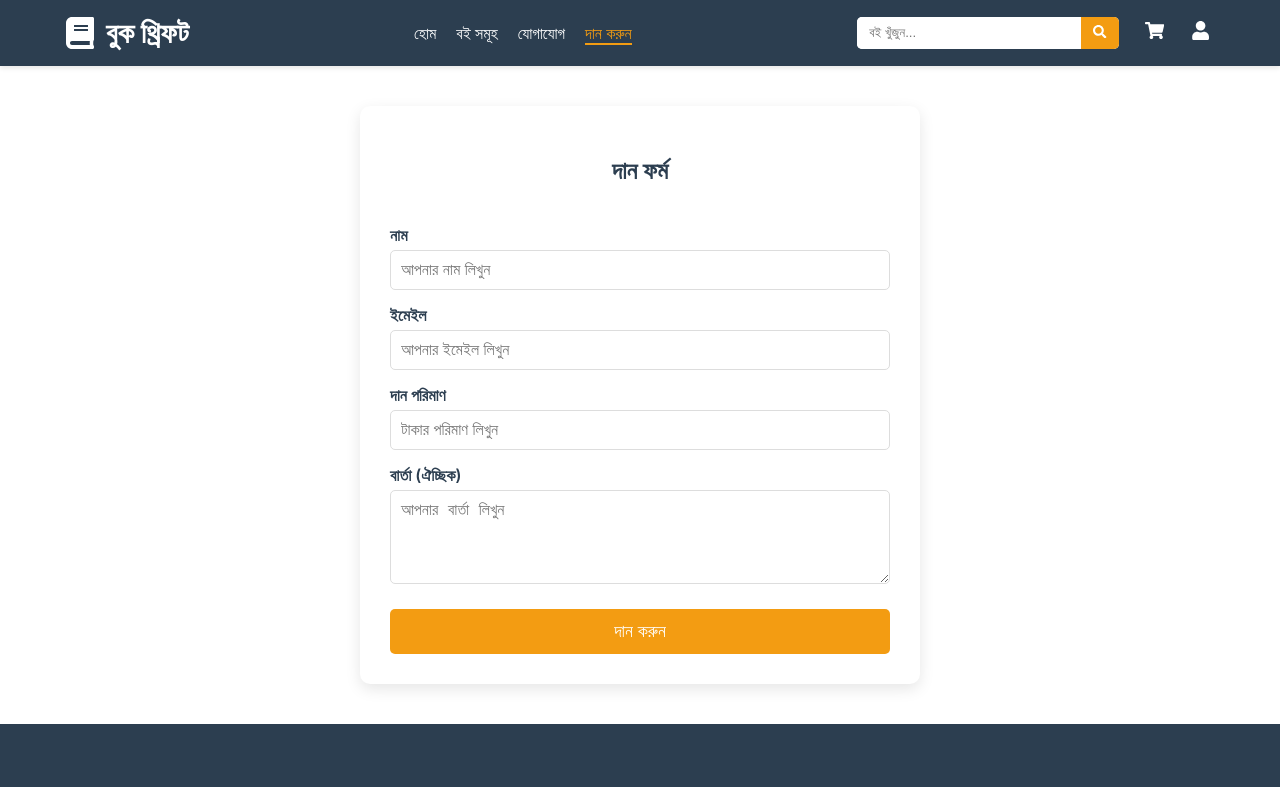
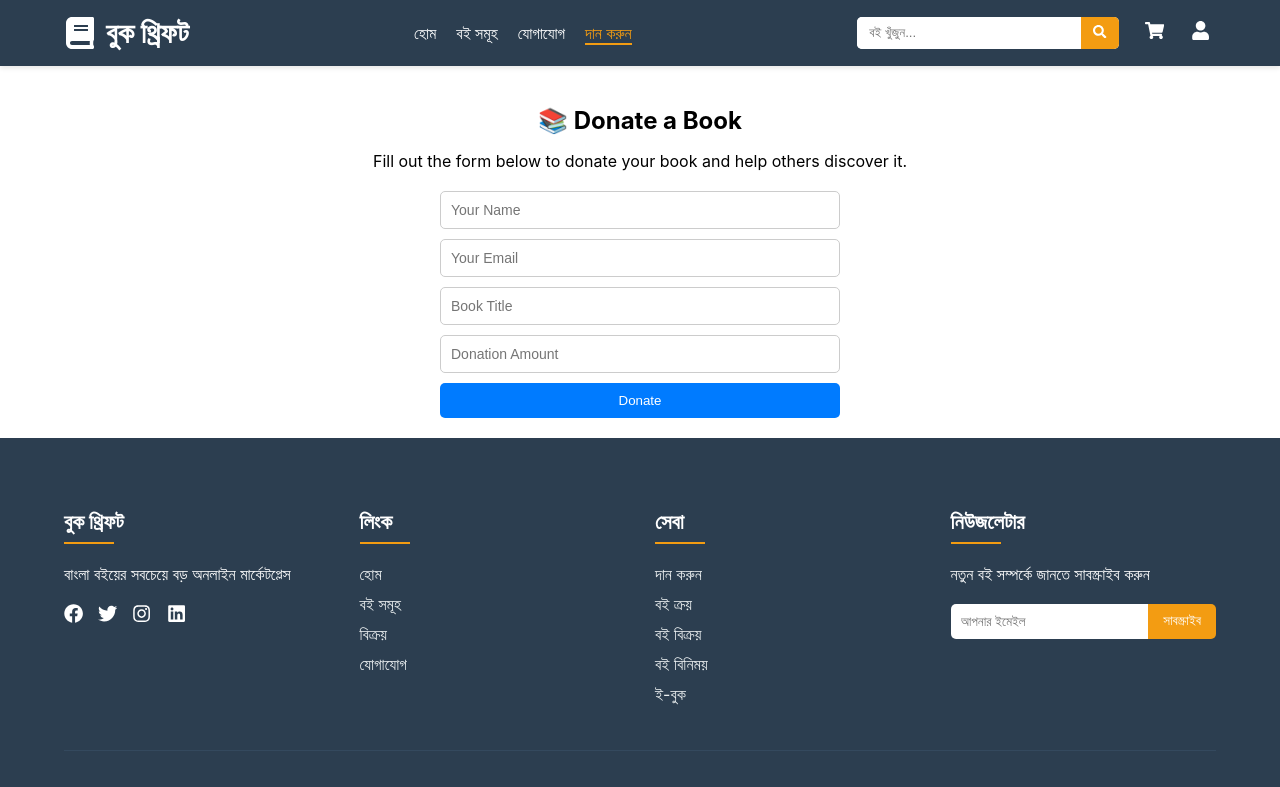
Before and after one commit to sucksatcse/bookthriftnew, a React (Create React App) app in the folder bookthrift/: page /donation in a window 1280 px wide. Shown: the top 787 px of the page. Built offline with nearby package versions, Linux system fonts and the light colour scheme.

Commit message:
donationform done

```diff
--- a/bookthrift/package.json
+++ b/bookthrift/package.json
@@ -7,6 +7,12 @@
     "@testing-library/jest-dom": "^6.6.3",
     "@testing-library/react": "^16.3.0",
     "@testing-library/user-event": "^13.5.0",
+    "axios": "^1.11.0",
+    "cors": "^2.8.5",
+    "dotenv": "^17.2.1",
+    "express": "^5.1.0",
+    "mongoose": "^8.18.0",
+    "morgan": "^1.10.1",
     "react": "^19.1.0",
     "react-dom": "^19.1.0",
     "react-icons": "^5.5.0",
--- a/bookthrift/src/components/DonationForm/DonationForm.js
+++ b/bookthrift/src/components/DonationForm/DonationForm.js
@@ -1,78 +1,107 @@
-import React, { useState } from 'react';
-import styles from './DonationForm.module.css';
+import React, { useState } from "react";
+import API from "../../services/api";
 
-const DonationForm = () => {
+const DonationForm = ({ onSuccess }) => {
   const [formData, setFormData] = useState({
-    name: '',
-    email: '',
-    amount: '',
-    message: ''
+    name: "",
+    email: "",
+    bookTitle: "",
+    amount: "", // added amount field
   });
 
-  const handleChange = e => {
-    const { name, value } = e.target;
-    setFormData(prev => ({ ...prev, [name]: value }));
+  const handleChange = (e) => {
+    setFormData({ ...formData, [e.target.name]: e.target.value });
   };
 
-  const handleSubmit = e => {
+  const handleSubmit = async (e) => {
     e.preventDefault();
-    // For now, just alert the data
-    alert(`Thank you, ${formData.name}, for your donation of ${formData.amount} টাকা!`);
-    // Reset form
-    setFormData({ name: '', email: '', amount: '', message: '' });
+
+    if (!formData.amount || isNaN(formData.amount) || Number(formData.amount) <= 0) {
+      alert("Please enter a valid donation amount greater than 0.");
+      return;
+    }
+
+    try {
+      // Convert amount to number
+      const payload = { ...formData, amount: Number(formData.amount) };
+
+      await API.post("/donations", payload);
+      alert("✅ Donation submitted successfully!");
+
+      setFormData({ name: "", email: "", bookTitle: "", amount: "" }); // reset form
+      if (onSuccess) onSuccess();
+    } catch (error) {
+      console.error("Donation submission failed:", error);
+      alert("❌ Failed to submit donation");
+    }
   };
 
   return (
-    <form className={styles.donationForm} onSubmit={handleSubmit}>
-      <h2>দান ফর্ম</h2>
-
-      <label htmlFor="name">নাম</label>
+    <form onSubmit={handleSubmit} style={styles.form}>
       <input
         type="text"
-        id="name"
         name="name"
-        placeholder="আপনার নাম লিখুন"
+        placeholder="Your Name"
         value={formData.name}
         onChange={handleChange}
+        style={styles.input}
         required
       />
-
-      <label htmlFor="email">ইমেইল</label>
       <input
         type="email"
-        id="email"
         name="email"
-        placeholder="আপনার ইমেইল লিখুন"
+        placeholder="Your Email"
         value={formData.email}
         onChange={handleChange}
+        style={styles.input}
         required
       />
-
-      <label htmlFor="amount">দান পরিমাণ</label>
+      <input
+        type="text"
+        name="bookTitle"
+        placeholder="Book Title"
+        value={formData.bookTitle}
+        onChange={handleChange}
+        style={styles.input}
+        required
+      />
       <input
         type="number"
-        id="amount"
         name="amount"
-        placeholder="টাকার পরিমাণ লিখুন"
+        placeholder="Donation Amount"
         value={formData.amount}
         onChange={handleChange}
+        style={styles.input}
         required
         min="1"
       />
-
-      <label htmlFor="message">বার্তা (ঐচ্ছিক)</label>
-      <textarea
-        id="message"
-        name="message"
-        placeholder="আপনার বার্তা লিখুন"
-        value={formData.message}
-        onChange={handleChange}
-        rows="4"
-      />
-
-      <button type="submit">দান করুন</button>
+      <button type="submit" style={styles.button}>Donate</button>
     </form>
   );
 };
 
+const styles = {
+  form: {
+    display: "flex",
+    flexDirection: "column",
+    maxWidth: "400px",
+    margin: "auto",
+    gap: "10px",
+  },
+  input: {
+    padding: "10px",
+    borderRadius: "5px",
+    border: "1px solid #ccc",
+    fontSize: "14px",
+  },
+  button: {
+    padding: "10px",
+    backgroundColor: "#007BFF",
+    color: "#fff",
+    border: "none",
+    borderRadius: "5px",
+    cursor: "pointer",
+  },
+};
+
 export default DonationForm;
--- a/bookthrift/src/pages/Donation/Donation.js
+++ b/bookthrift/src/pages/Donation/Donation.js
@@ -1,12 +1,33 @@
-import React from 'react';
+import React from "react";
 import DonationForm from '../../components/DonationForm/DonationForm';
 
-function Donation() {
+
+
+const Donation = () => {
   return (
-    <div style={{ padding: '40px 0' }}>
+    <div style={styles.container}>
+      <h2 style={styles.heading}>📚 Donate a Book</h2>
+      <p style={styles.text}>
+        Fill out the form below to donate your book and help others discover it.
+      </p>
       <DonationForm />
     </div>
   );
-}
+};
 
-export default Donation;
+const styles = {
+  container: {
+    textAlign: "center",
+    padding: "20px",
+  },
+  heading: {
+    fontSize: "24px",
+    marginBottom: "10px",
+  },
+  text: {
+    fontSize: "16px",
+    marginBottom: "20px",
+  },
+};
+
+export default Donation;
--- /dev/null
+++ b/bookthrift/src/services/api.js
@@ -0,0 +1,7 @@
+import axios from "axios";
+
+const API = axios.create({
+  baseURL: "http://localhost:5000/api", // adjust if backend runs on different port
+});
+
+export default API;
```
Also changed, not shown: 1 other file (tests, documents, lock files or other folders).
